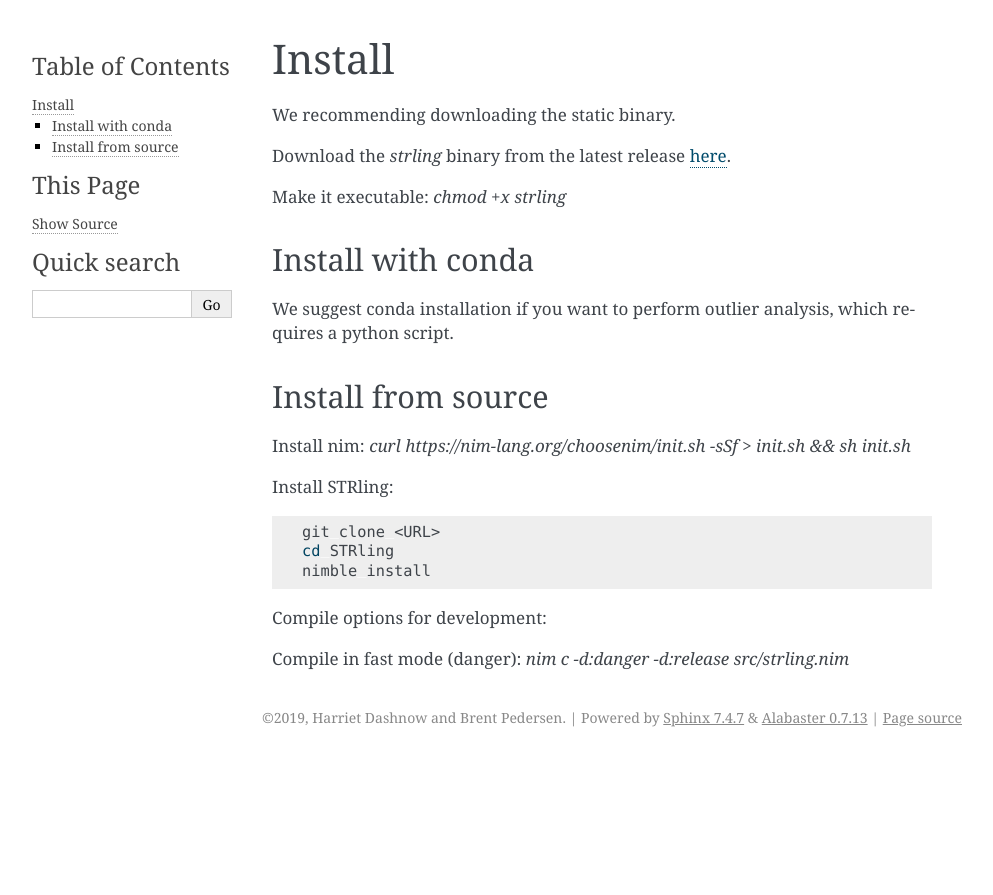
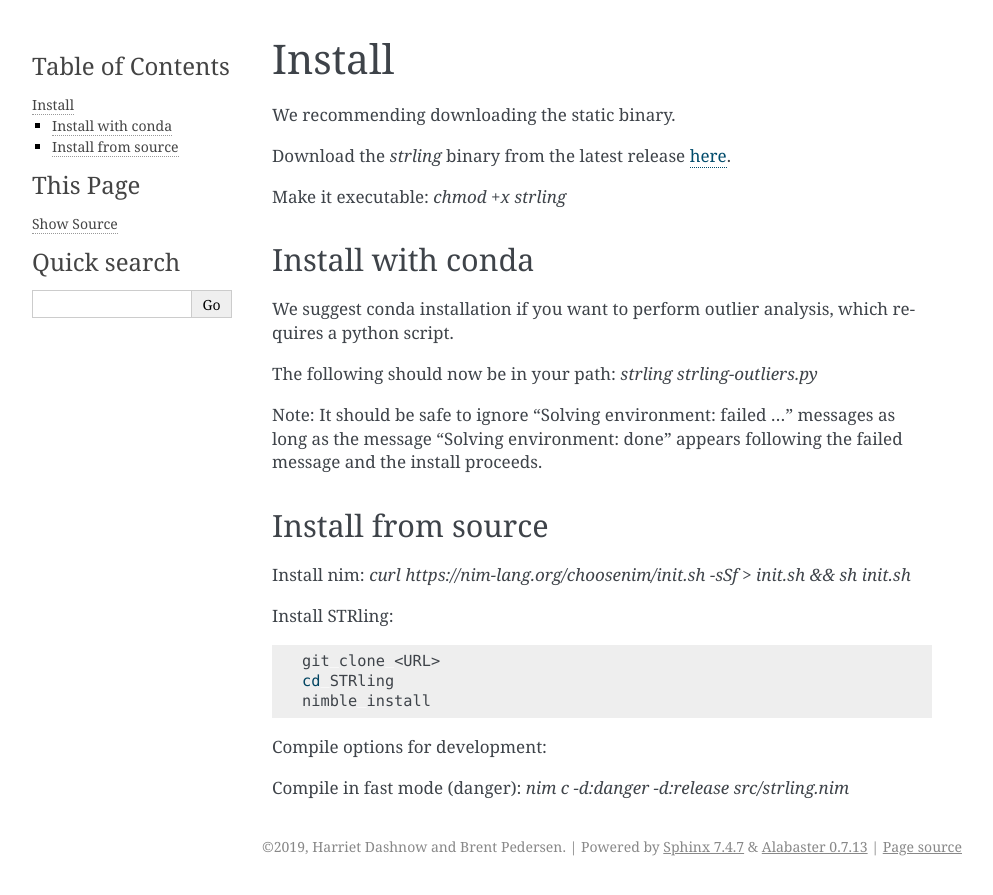
Before and after one commit to quinlan-lab/STRling, a Sphinx documentation site: the page built from docs/source/install.rst, in a window 1280 px wide. Shown: the top 895 px of the page, without its empty margins (148-1141 px from the left). Built offline with Sphinx 7.4.7, drawn with Linux system fonts in a browser that asks for light colours.

Commit message:
add conda install instructions noting error message

```diff
--- a/docs/source/install.rst
+++ b/docs/source/install.rst
@@ -22,6 +22,12 @@
   conda config --add channels bioconda
   conda install -y strling
 
+The following should now be in your path:
+`strling`
+`strling-outliers.py`
+
+Note: It should be safe to ignore "Solving environment: failed ..." messages as long as the message "Solving environment: done" appears following the failed message and the install proceeds.
+
 Install from source
 -------------------
 
```
